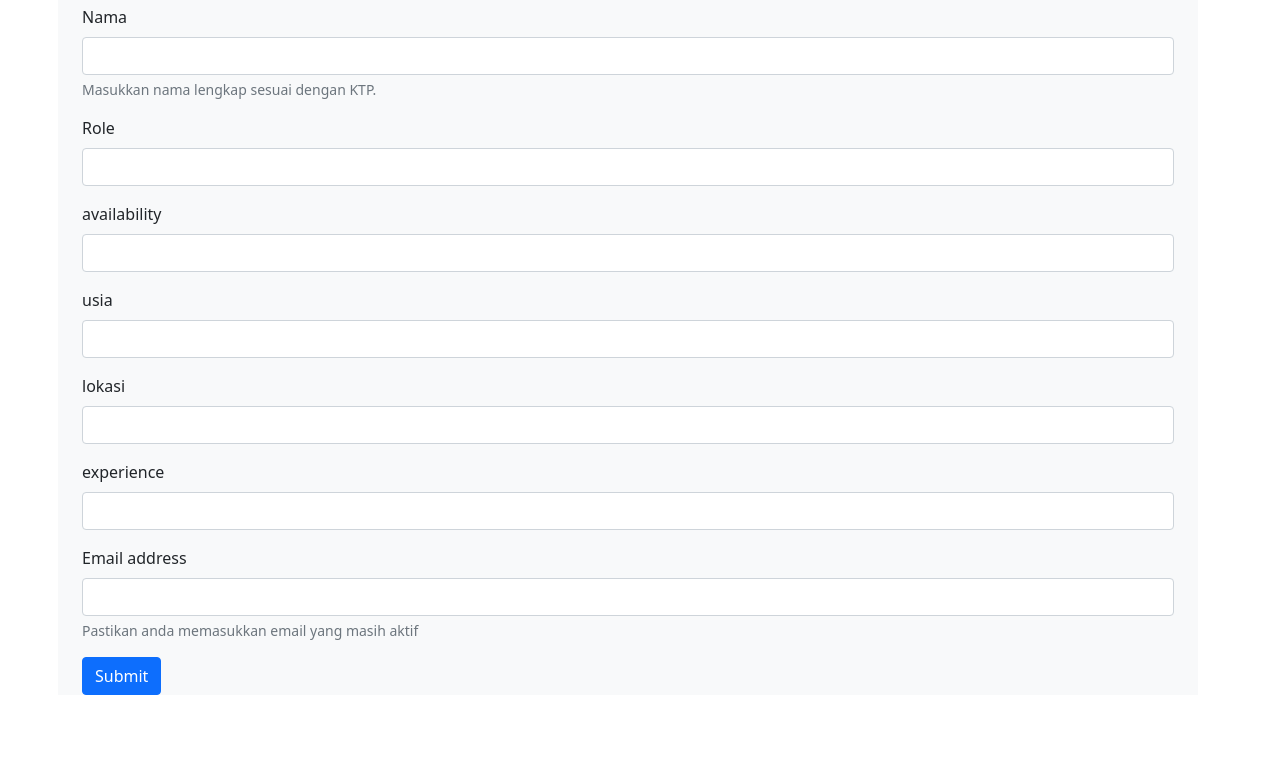
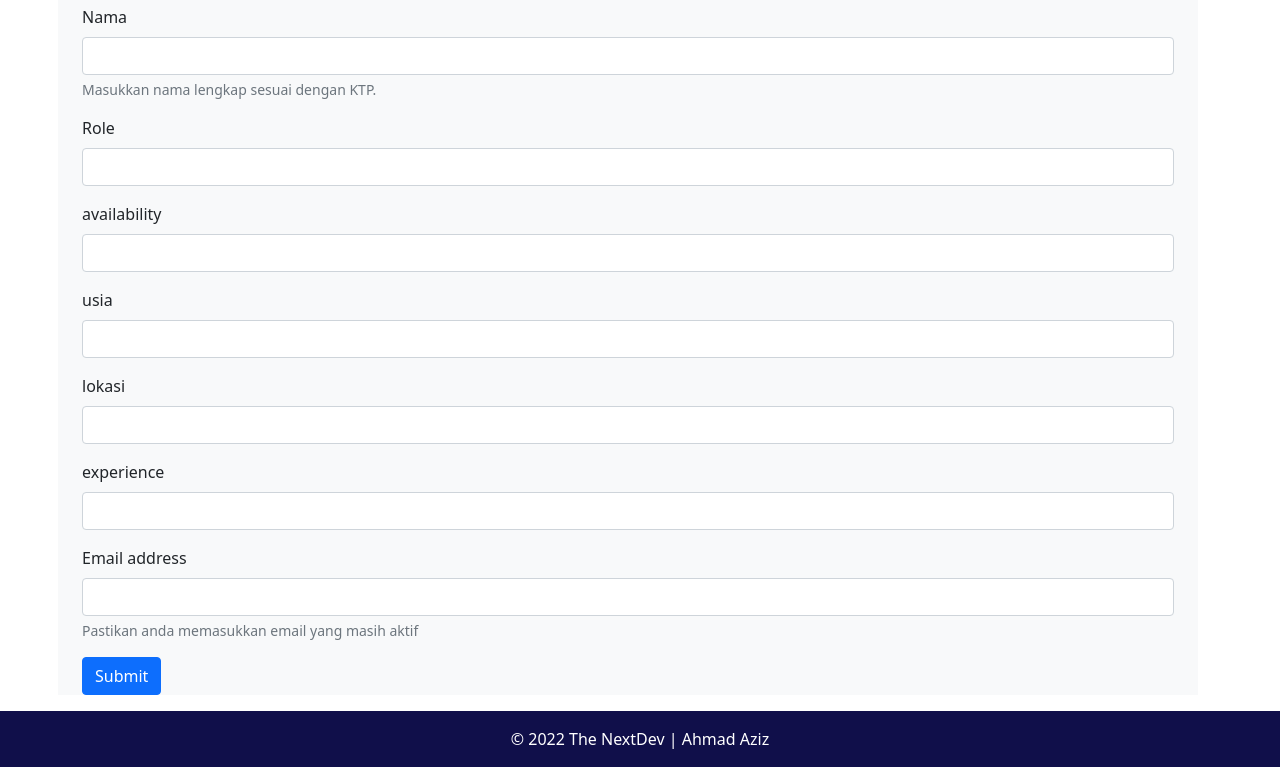
Before and after one commit to ahmadaziz6720/The-NextDev-Tugas-2, a plain HTML site: page index.html in a window 1280 px wide. Shown: the part 487-1254 px from the top of the page. Before the commit the page ends 1198 px from the top, so only its background shows below. Drawn offline with nearby package versions, Linux system fonts and the light colour scheme.

Commit message:
nambahin footer

```diff
--- a/index.html
+++ b/index.html
@@ -150,6 +150,15 @@
 
         </div>
     </div>
+
+    <!-- BAGIAN FOOTER -->
+    <footer class="bg-light text-center text-lg-start">
+        <!-- Copyright -->
+        <div class="text-center p-3" style="background-color: #100f4a; color: white;">
+          © 2022 The NextDev | Ahmad Aziz
+        </div>
+    </footer>
+
     <!-- JAVA SCRIPT -->
     <script>
         console.log("Ahmad Aziz");
```
